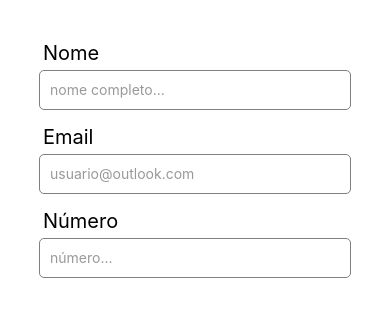
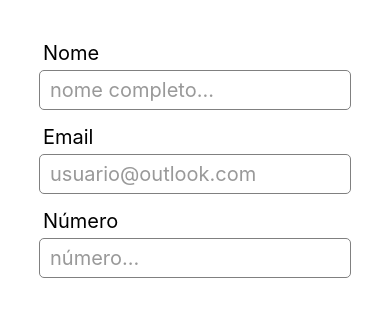
Before and after one commit to adilla-somnia/expo-mobile, a React Native app: screen /AddContact in a window 390 px wide. Shown: the part 258-569 px from the top of the page. Built offline with nearby package versions, Linux system fonts and the light colour scheme.

Commit message:
fix editContact screen layout.

```diff
--- a/App.js
+++ b/App.js
@@ -38,7 +38,13 @@ export default function App() {
                 headerTintColor: 'white'
                 }} />
 
-        <Stack.Screen name="EditContact" component={EditContact} />
+        <Stack.Screen name="EditContact" component={EditContact}
+        options={{title: 'Contato',
+                headerStyle: styles.header,
+                headerTitleStyle: styles.headerTitle,
+                headerBackButtonDisplayMode: 'minimal',
+                headerTintColor: 'white'
+                }} />
       </Stack.Navigator>
     </NavigationContainer>
   );
--- a/EditContact.js
+++ b/EditContact.js
@@ -1,60 +1,50 @@
 import * as React from 'react';
 import { useState } from 'react';
-import { View, Text, TextInput, StyleSheet, Button } from 'react-native';
+import { View, Text, TextInput, StyleSheet, Pressable } from 'react-native';
 import { useRoute } from '@react-navigation/native';
+import { styles } from './styles';
 
 function EditContact({navigation, route}) {
     const { full_name, email, number } = route.params;
 
     return(
         <View style={styles.container}>
-            <Text>Nome</Text>
+            <Text style={styles.label}>Nome</Text>
                 <TextInput
                 style={styles.input}
                 placeholder='nome completo...'
                 value={full_name}
                 placeholderTextColor="#999"
                  />
-            <Text>Email</Text>
+            <Text style={styles.label}>Email</Text>
                 <TextInput
                 style={styles.input}
                 placeholder='usuario@outlook.com'
                 value={email}
                 placeholderTextColor="#999"
                  />
-            <Text>Número</Text>
+            <Text style={styles.label}>Número</Text>
                 <TextInput style={styles.input}
                 placeholder='número...'
                 value={number}
                 placeholderTextColor="#999"
                  />
 
-            <Button title="Alterar"
+            <View style={[styles.buttonContainer, { marginTop: -20 }]}>
+            <Pressable style={[styles.button, {backgroundColor: '#1670f7'}]}
             onPress={() => navigation.navigate('ContactList') }
-            ></Button>
-            <Button title="Excluir"
+            >
+              <Text style={styles.buttonText}>Alterar</Text>
+            </Pressable>
+            <Pressable style={[styles.button, {backgroundColor: '#FF1616'}]}
             onPress={() => navigation.navigate('ContactList') }
-            ></Button>
+            >
+              <Text style={styles.buttonText}>Excluir</Text>
+            </Pressable>
+            </View>
+
         </View>
     )
 };
 
-const styles = StyleSheet.create({
-  container: {
-    flex: 1,
-    backgroundColor: '#fff',
-    justifyContent: 'center',
-    alignItems: 'center',
-  },
-  input: {
-    borderWidth: 1,
-    borderColor: 'grey',
-    width: '60%',
-    borderRadius: 5,
-    padding: 3,
-    marginTop: 5,
-    marginBottom: 15,
-  },
-});
-
 export default EditContact;
--- a/LoginScreen.js
+++ b/LoginScreen.js
@@ -1,6 +1,6 @@
 import * as React from 'react';
 import { useState } from 'react';
-import { StyleSheet, View, Text, TextInput, Button, Pressable, Image } from 'react-native';
+import { StyleSheet, View, Text, TextInput, Button, Pressable, Image, KeyboardAvoidingView } from 'react-native';
 import { SafeAreaView } from 'react-native-safe-area-context';
 import { styles } from './styles';
 
--- a/styles.js
+++ b/styles.js
@@ -15,7 +15,8 @@ export const styles = StyleSheet.create({
     padding: 10,
     marginTop: 5,
     marginBottom: 5,
-    height: 40
+    height: 40,
+    fontSize: 20
   },
   button: {
     margin: 10,
```
